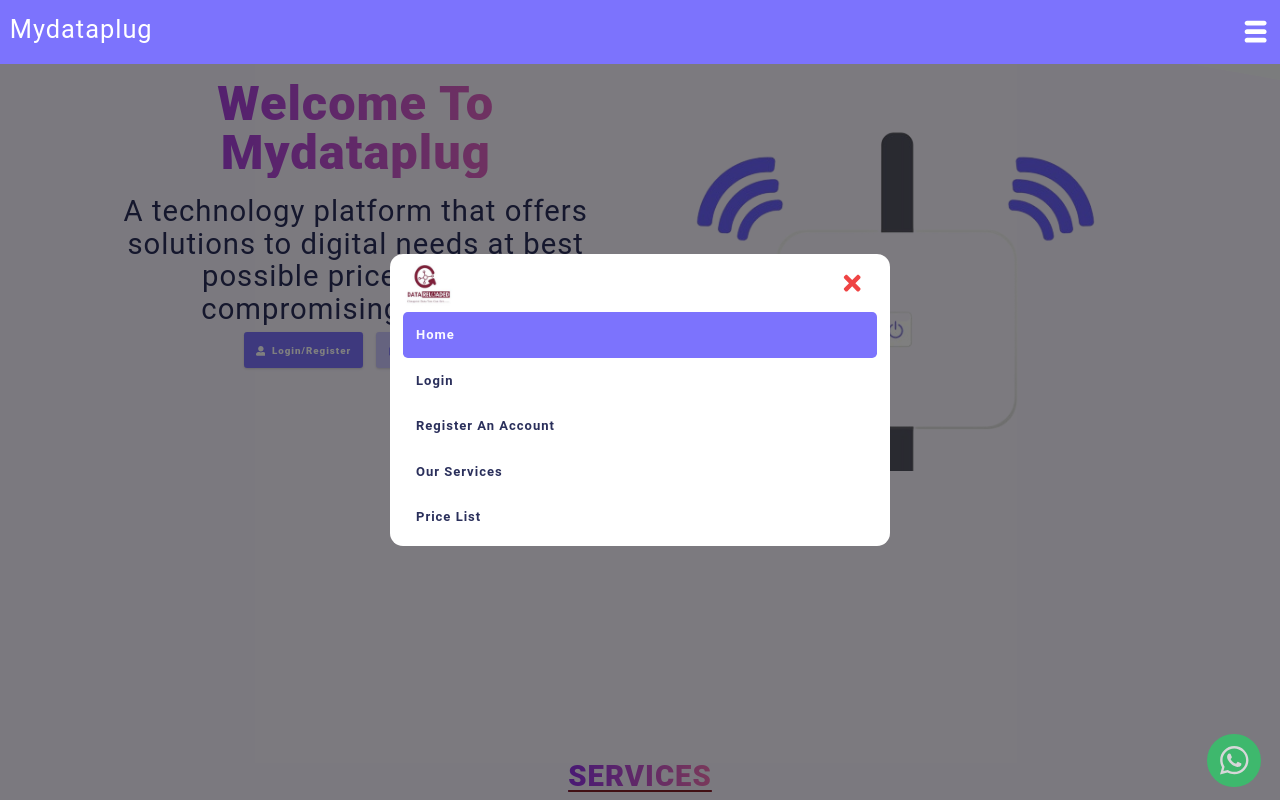
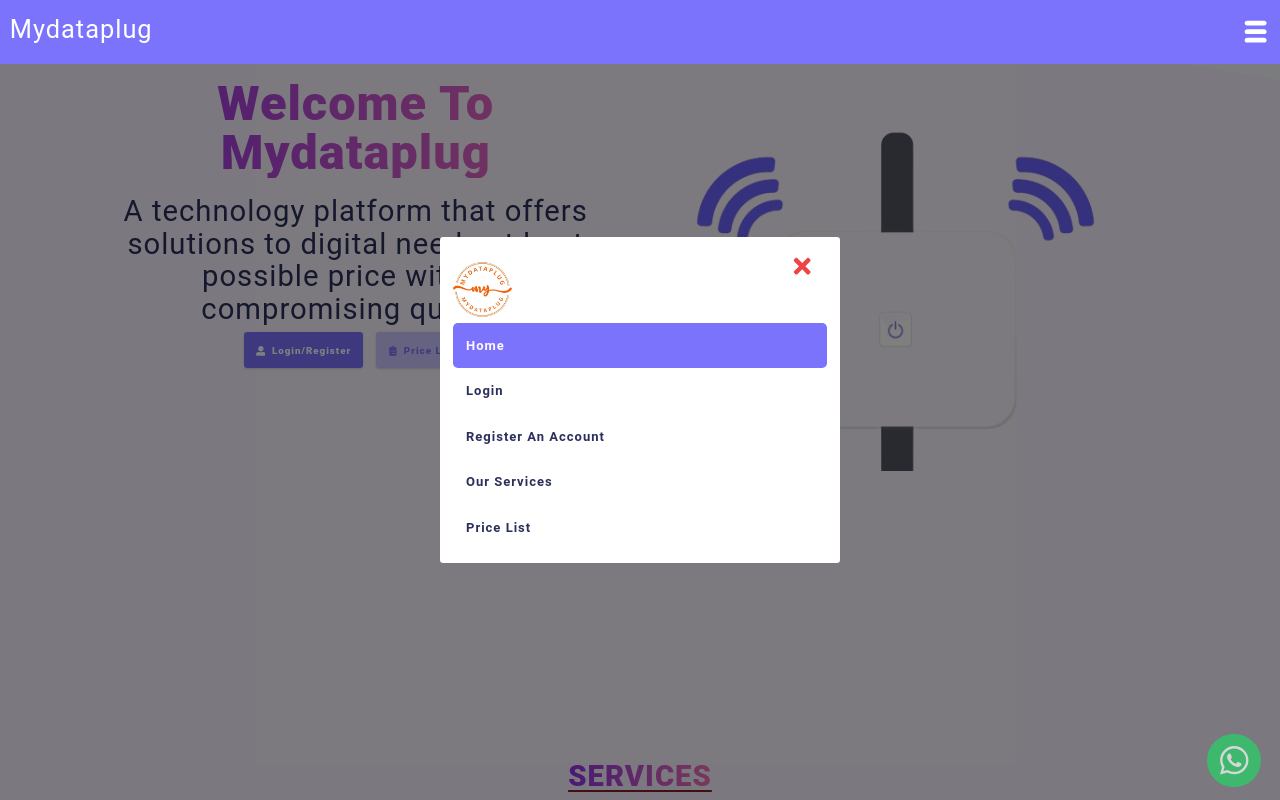
Before and after one commit to Oniboy6775/mydataplug, a React (Create React App) app in the folder client/: page / in a window 1280 px wide. Both pictures are taken after a click on the element 1255 px from the left and 31 px from the top of the page. Shown: the top 800 px of the page. Built offline with nearby package versions, Linux system fonts and the light colour scheme.

Commit message:
logo changed

```diff
--- a/client/src/components/SmallNav.js
+++ b/client/src/components/SmallNav.js
@@ -15,10 +15,10 @@
     { name: "price list", path: "/priceList" },
   ];
   return (
-    <Container isNavOpen={isNavOpen}>
-      <div className="my_nav__container">
-        <div className="logo">
-          <img src="./assets/logo.png" alt="" />
+    <Container className="relative" isNavOpen={isNavOpen}>
+      <div className="relative m-auto bg-white rounded w-10/12 max-w-[400px] p-4">
+        <div className="rounded-full w-[60px] h-[60px] mb-4 ">
+          <img src="./assets/logo.png" className="img  " />
         </div>
         <div
           className="absolute text-red-500 text-3xl top-4 right-8"
```
Also changed, not shown: client/public/assets/logo.png.
